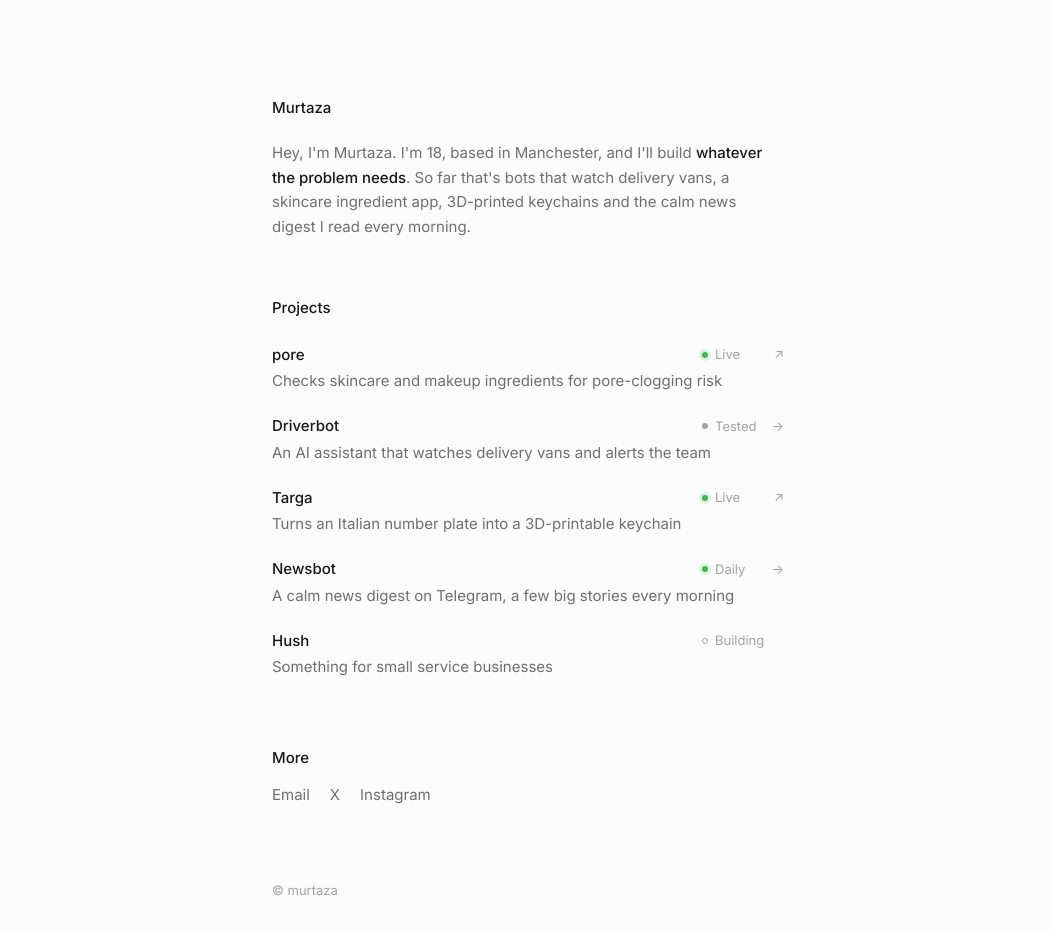
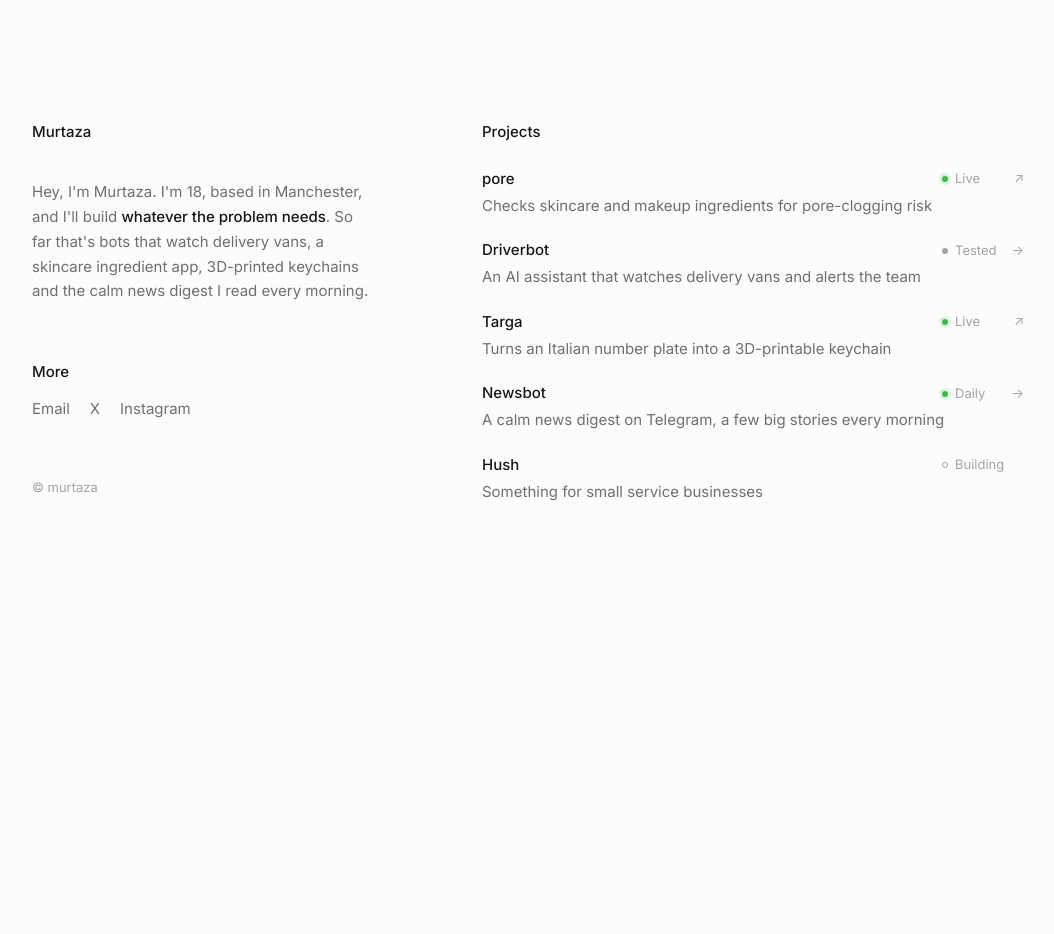
Before and after one commit to murtaza-waqar-257/portfolio, a plain HTML site: page index.html in a window 1280 px wide. Shown: the whole page, without its empty margins (112-1166 px from the left). After the commit the page ends 800 px from the top, so only its background shows below. Drawn offline with Linux system fonts and the light colour scheme.

Commit message:
Two-column layout on desktop
Co-Authored-By: Claude Opus 5.5 <noreply@anthropic.com>
Claude-Session: https://claude.ai/code/session_01FWnBPf5kC9zaMZ897J1xA9

```diff
--- a/index.html
+++ b/index.html
@@ -51,6 +51,18 @@
 
   footer{margin-top:72px;color:var(--faint);font-size:13px}
   :focus-visible{outline:2px solid var(--text);outline-offset:3px;border-radius:6px}
+
+  /* Desktop only: two columns, you on the left, projects on the right */
+  @media (min-width:900px){
+    main{max-width:1040px;display:grid;grid-template-columns:340px 1fr;column-gap:110px;padding-top:120px;align-items:start}
+    main>header{grid-column:1;grid-row:1}
+    main>.intro{grid-column:1;grid-row:2}
+    main>section:nth-of-type(1){grid-column:2;grid-row:1/5}
+    main>section:nth-of-type(1) h2{margin-top:0}
+    main>section:nth-of-type(2){grid-column:1;grid-row:3}
+    main>section:nth-of-type(2) h2{margin-top:40px}
+    main>footer{grid-column:1;grid-row:4;margin-top:40px}
+  }
 </style>
 </head>
 <body>
```
